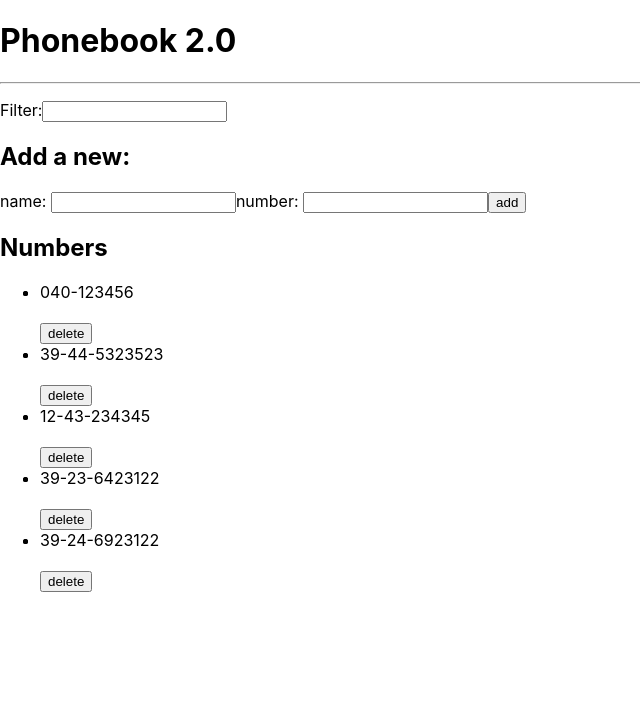
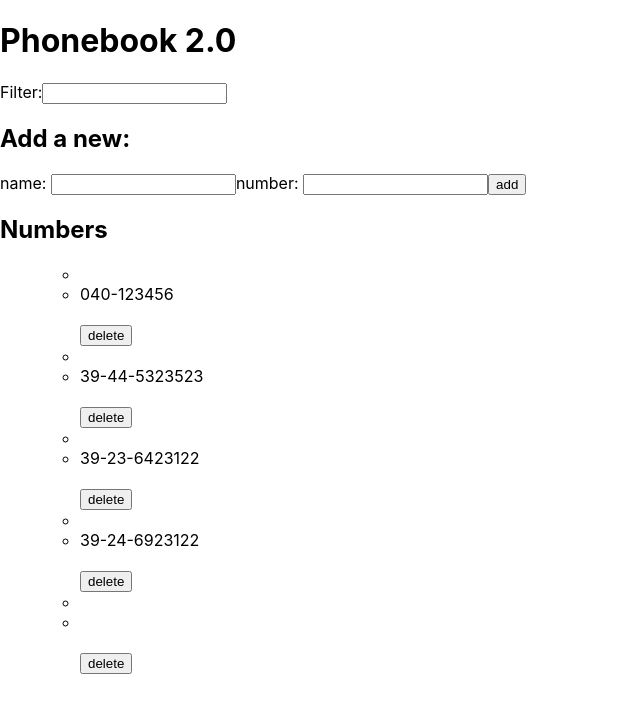
Before and after one commit to sweetening/full-stack-open, a React (Create React App) app in the folder part2/phonebook/: page / in a window 1280 px wide. Shown: the top 712 px of the page, without its empty margins (0-640 px from the left). Built offline with nearby package versions, Linux system fonts and the light colour scheme; data requests are answered from the project's data file.

Commit message:
added css properties, added error messages

```diff
--- a/part2/phonebook/db.json
+++ b/part2/phonebook/db.json
@@ -11,11 +11,6 @@
       "id": 2
     },
     {
-      "name": "Dan Abramov",
-      "number": "12-43-234345",
-      "id": 3
-    },
-    {
       "name": "Mary Poppins",
       "number": "39-23-6423122",
       "id": 4
@@ -24,6 +19,11 @@
       "name": "Charlotte",
       "number": "39-24-6923122",
       "id": 5
+    },
+    {
+      "newName": "",
+      "newNumber": "",
+      "id": 6
     }
   ]
 }
--- a/part2/phonebook/src/App.js
+++ b/part2/phonebook/src/App.js
@@ -11,21 +11,19 @@ const App = () => {
   const [ filterBy, setFilterBy ] = useState('');
   const [ errorMessage, setErrorMessage ] = useState();
 
-  const showNotification = (content, color = 'ff0000') => {
+  const showNotification = (content, color = "ff0000") => {
     setErrorMessage({ content, color });
     setTimeout(() => {
       setErrorMessage({ content: null });
     }, 5000);
   };
 
-  const handleAdd = (event) => {
+  const handleAddPerson = (event) => {
     const newPerson = { newName, newNumber };
     const existingPerson = persons.filter(
       (person) => person.name === newPerson.name
     );
-
     event.preventDefault();
-
     if (existingPerson.length > 0) {
       if (
         window.confirm(
@@ -95,18 +93,16 @@ const App = () => {
   return (
     <div>
       <h1>Phonebook 2.0</h1>
-      <hr />
       <Notification message={errorMessage} />
       <div>
         Filter:<input value={filterBy} onChange={handleFilter} />
       </div>
-
       <h2>Add a new:</h2>
       <Form
-        handleAdd={handleAdd}
-        handleAddPersonNameInput={newName}
+        handleAddPerson={handleAddPerson}
+        handleAddName={newName}
         handleAddNameChange={handleAddNameChange}
-        handleAddPersonNumberInput={newNumber}
+        handleAddNumber={newNumber}
         handleAddNumberChange={handleAddNumberChange}
       />
       <h2>Numbers</h2>
--- a/part2/phonebook/src/components/Form.js
+++ b/part2/phonebook/src/components/Form.js
@@ -1,13 +1,13 @@
 import React from "react";
 
-const Form = ({ onSubmit, name, number, onNameChange, onNumberChange }) => {
+const Form = ({ handleAddPerson, newName, newNumber, handleNameChange, handleNumberChange }) => {
   return (
-    <form onSubmit={onSubmit}>
+    <form onSubmit={handleAddPerson}>
       <>
-        name: <input value={name} onChange={onNameChange} />
+        name: <input value={newName} onChange={handleNameChange} />
       </>
       <>
-        number: <input value={number} onChange={onNumberChange} />
+        number: <input value={newNumber} onChange={handleNumberChange} />
       </>
       <>
         <button type="submit">add</button>
--- a/part2/phonebook/src/components/Person.js
+++ b/part2/phonebook/src/components/Person.js
@@ -3,7 +3,8 @@ import React from 'react';
 const Person = ({ name, number }) => {
   return (
     <div>
-      <li>{name} {number}</li>
+      <li>{name}</li>
+      <li>{number}</li>
       <br />
     </div>
   )
--- a/part2/phonebook/src/components/Persons.js
+++ b/part2/phonebook/src/components/Persons.js
@@ -1,19 +1,18 @@
 import React from 'react';
 import Person from './Person';
 
-const Persons = ({ persons, remove }) => {
+const Persons = ({ persons, handleDelete }) => {
   const showPersons = () => {
     return persons?.map(person =>
-      <li key={Math.random()}>
+      <ul>
         <Person
-          key={Person.name}
           person={person.name}
           number={person.number}
         />
-        <button onClick={() => delete(person.id, person.name, person.number)}>
+        <button onClick={() => handleDelete(person.id, person.name, person.number)}>
           delete
         </button>
-      </li>
+      </ul>
     )
   };
 
--- a/part2/phonebook/src/index.css
+++ b/part2/phonebook/src/index.css
@@ -5,9 +5,13 @@ body {
     sans-serif;
   -webkit-font-smoothing: antialiased;
   -moz-osx-font-smoothing: grayscale;
-}
+};
 
 code {
   font-family: source-code-pro, Menlo, Monaco, Consolas, 'Courier New',
     monospace;
-}
+};
+
+h1 {
+  color: green;
+};
```
Also changed, not shown: 1 other file (tests, documents, lock files or other folders).
